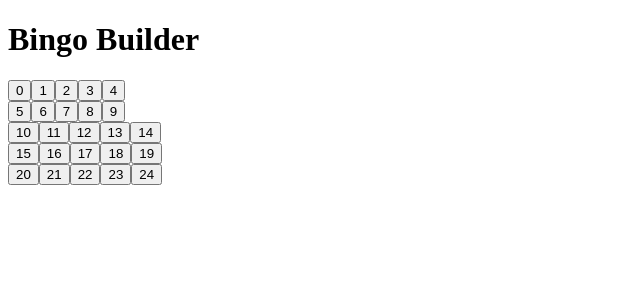
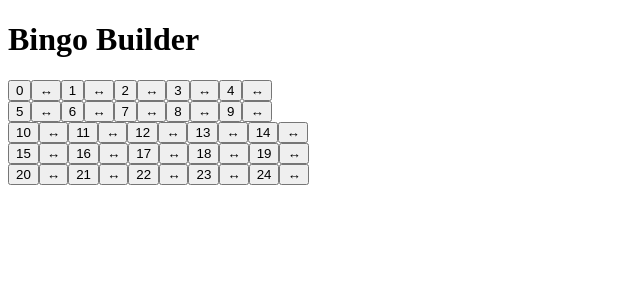
Before and after one commit to cheetamaru/bingo-builder, a Next.js app: page / in a window 1280 px wide. Shown: the top 300 px of the page, without its empty margins (0-640 px from the left). Built offline with nearby package versions, Linux system fonts and the light colour scheme.

Commit message:
feat: add swapping functionality

```diff
--- /dev/null
+++ b/src/components/BingoBlock.module.css
@@ -0,0 +1,3 @@
+.bingo-block {
+    display: inline;
+}
--- a/src/components/BingoBlock.tsx
+++ b/src/components/BingoBlock.tsx
@@ -1,16 +1,21 @@
 import { ReactNode } from "react";
+import styles from './BingoBlock.module.css'
 
 interface Props {
     children: ReactNode;
     onClick: () => void;
+    onSwap: () => void;
 }
 
-export default function BingoBlock({ onClick, children }: Props) {
+export default function BingoBlock({ onClick, children, onSwap }: Props) {
     return (
       <>
-        <button onClick={onClick}>
-            {children}
-        </button>
+        <div className={styles["bingo-block"]}>
+          <button onClick={onClick}>
+              {children}
+          </button>
+          <button onClick={onSwap}>↔</button>
+        </div>
       </>
     )
   }
--- a/src/components/BingoField.tsx
+++ b/src/components/BingoField.tsx
@@ -1,4 +1,5 @@
 import BingoBlock from '@/components/BingoBlock'
+import { useState } from 'react';
 import { useImmer } from 'use-immer';
 
 type BingoItem = {
@@ -44,10 +45,11 @@ const arrayToMatrix = (arr: BingoItem[]): BingoItem[][] => {
 
 export default function BingoField() {
     const [items, updateItems] =  useImmer(getInitialArray())
+    const [swapBuffer, setSwapBuffer] = useState<BingoItem | null>(null)
 
-    const handleClick = (content: BingoItem) => {
+    const handleClick = (bingoItem: BingoItem) => {
         updateItems(draft => {
-            const chosenItem = draft.find(item => item.index === content.index)
+            const chosenItem = draft.find(item => item.index === bingoItem.index)
 
             if (!chosenItem) {
                 throw new Error("Item Not Found")
@@ -57,10 +59,42 @@ export default function BingoField() {
         })
     }
 
+    const handleSwap = (bingoItem: BingoItem) => {
+        if (!swapBuffer) {
+            setSwapBuffer(bingoItem)
+
+            return
+        }
+
+        updateItems(draft => {
+            const prevIndex = swapBuffer.index
+
+            if (prevIndex === undefined) {
+                throw new Error("Item Index Not Found")
+            }
+
+            draft[prevIndex].content = bingoItem.content
+
+            const chosenItem = draft.find(item => item.index === bingoItem.index)
+
+            if (!chosenItem) {
+                throw new Error("Item Not Found")
+            }
+
+            chosenItem.content = swapBuffer.content
+        })
+
+        setSwapBuffer(null)
+    }
+
     const getCols = (row: BingoItem[]) => {
         return row.map((block) => {
             const {key, content} = block
-            return <BingoBlock onClick={() => handleClick(block)} key={key}>
+            return <BingoBlock
+                onClick={() => handleClick(block)}
+                key={key}
+                onSwap={() => handleSwap(block)}
+            >
                 {content}
             </ BingoBlock>
         })
```
